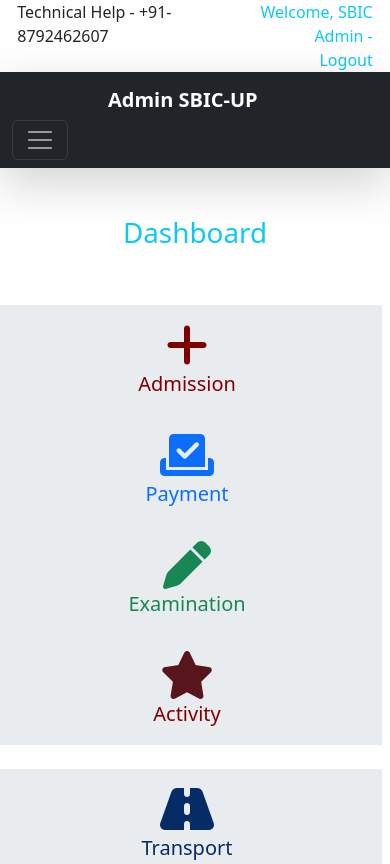
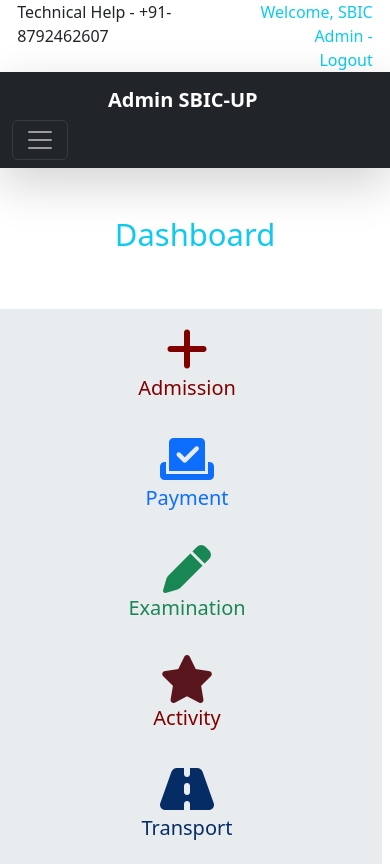
Before and after one commit to prachii007/Website-template-using-Bootstrap, a plain HTML site: page index.html in a window 390 px wide. Shown: the top 864 px of the page. Drawn offline with nearby package versions, Linux system fonts and the light colour scheme.

Commit message:
make page responsive for smaller screens

```diff
--- a/index.html
+++ b/index.html
@@ -106,10 +106,10 @@
     <div class="container-fluid text-center ">
         <div class="row my-5">
             <div class="col-12">
-                <h1 class="text-info">Dashboard</h1>
+                <h1 class="text-info display-5">Dashboard</h1>
             </div>
         </div>
-        <div class="row fs-6 justify-content-center mb-4">
+        <div class="row fs-6 justify-content-center mb-lg-4">
             <div class="col-lg-2 col-md-6 maroon  me-3 py-3 gray">
                 <i class="fa fa-plus fa-3x"></i>
                 <div class="fs-5">
```
